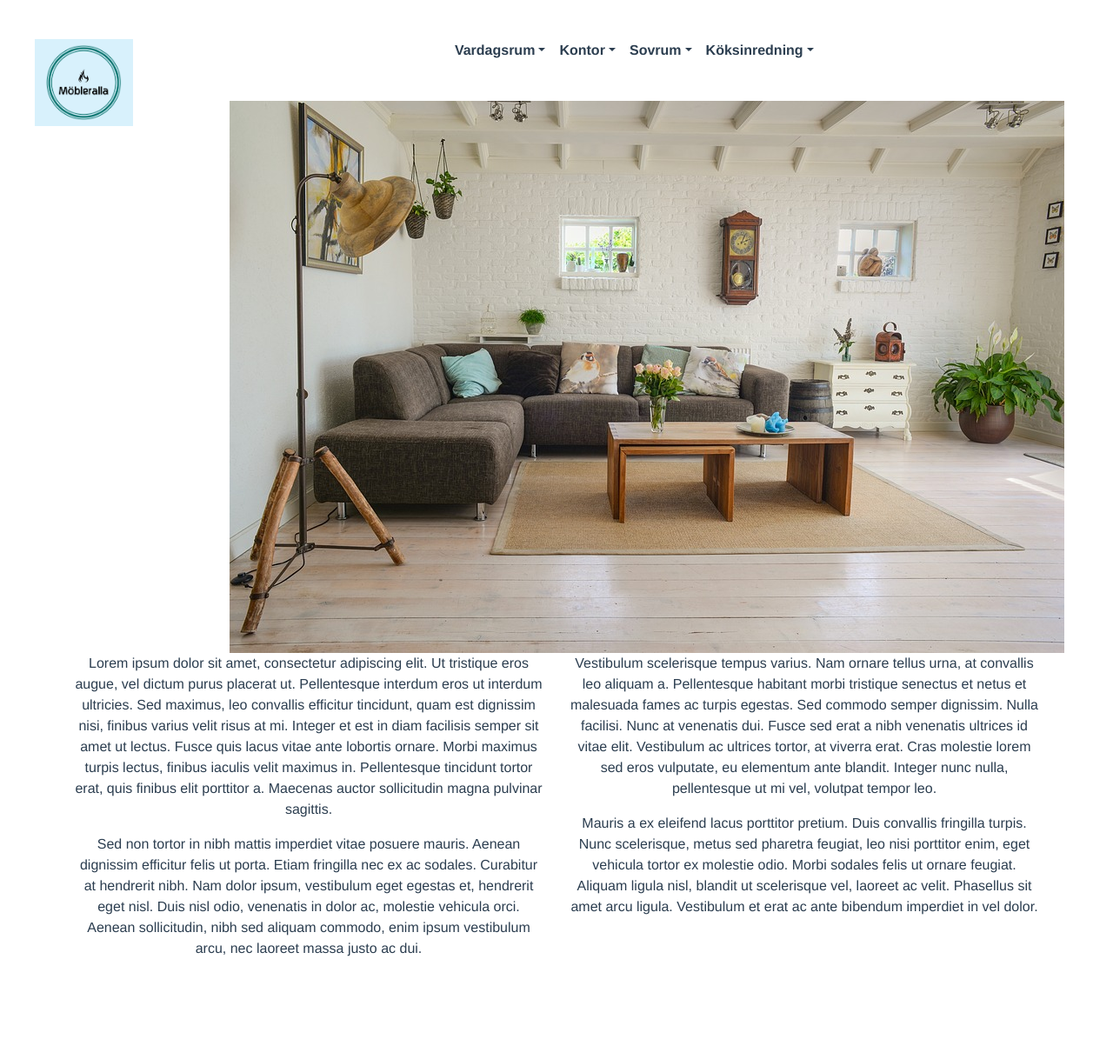
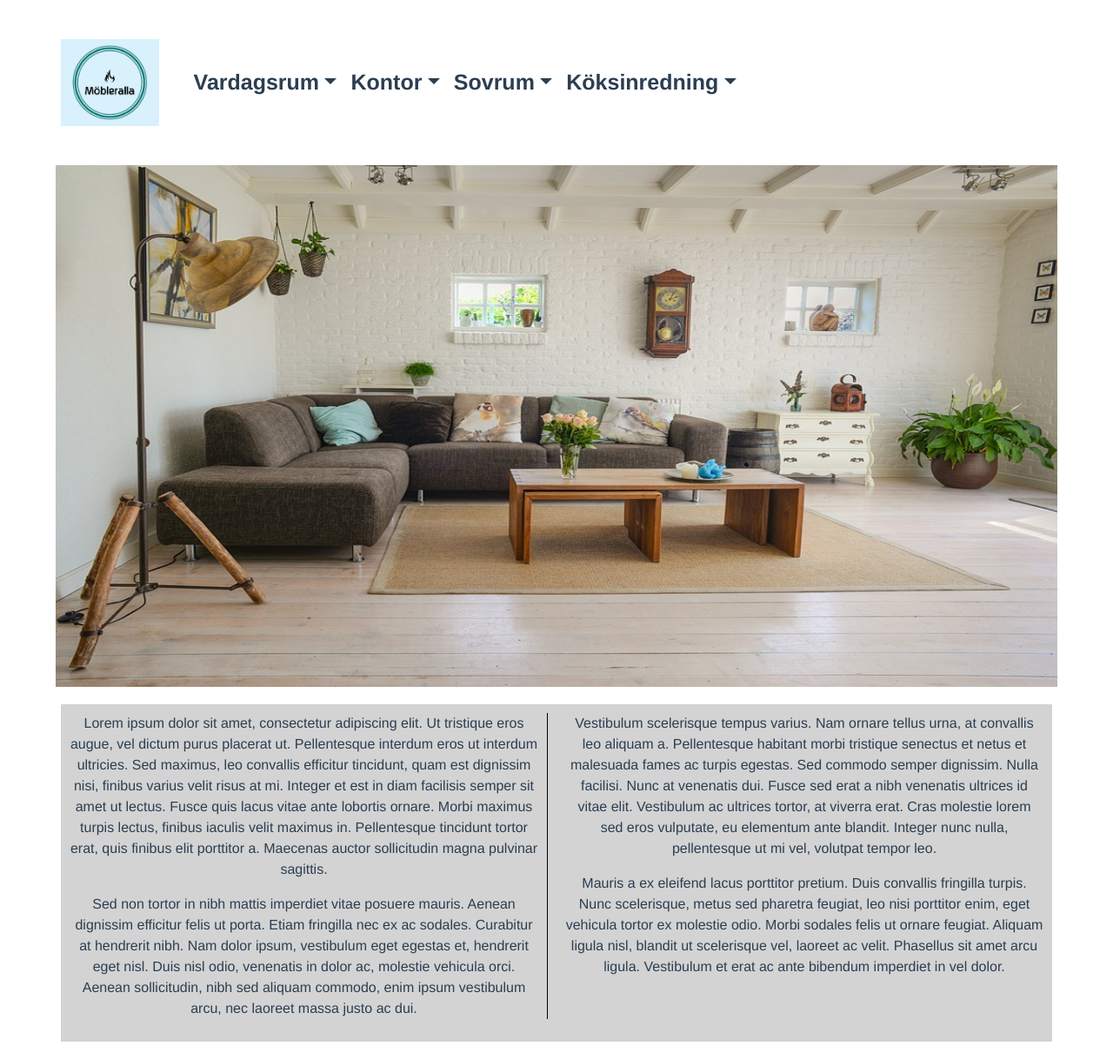
Before and after one commit to MariaWallin/mobleralla3, a Vue app: page /#/ in a window 1280 px wide. Shown: the whole page at 87% size. Before the commit the page ends 1119 px from the top, so only its background shows below. Built offline with nearby package versions, Linux system fonts and the light colour scheme.

Commit message:
Fixat länkar.....

```diff
--- a/src/App.vue
+++ b/src/App.vue
@@ -51,7 +51,7 @@
 
                 <li class="nav-item dropdown">
                   <a class="nav-link dropdown-toggle" href="#" id="navbardrop" data-toggle="dropdown">
-                  <router-link to="/Köksinredning.vue">Köksinredning</router-link>
+                  <router-link to="/Kok.vue">Köksinredning</router-link>
                   </a>
                   <div class="dropdown-menu">
                     <a class="dropdown-item" href="#">Bänkskivor</a>
@@ -64,7 +64,7 @@
               </ul>
             </nav>
     </div>
-    <img alt="headerimg" src="./assets/_interior.jpg">
+    <img class="banner" alt="headerimg" src="./assets/_interior.jpg">
     <router-view/>
   </div>
 </template>
--- a/src/router.ts
+++ b/src/router.ts
@@ -31,6 +31,15 @@ export default new Router({
         import(/* webpackChunkName: "vardagsrum" */ "./views/Vardagsrum.vue")
       },
 {
+      path: "/kontor",
+      name: "kontor",
+      // route level code-splitting
+      // this generates a separate chunk (about.[hash].js) for this route
+      // which is lazy-loaded when the route is visited.
+      component: () =>
+        import(/* webpackChunkName: "kontor" */ "./views/Kontor.vue")
+      },
+{
       path: "/kok",
       name: "kok",
       // route level code-splitting
--- a/src/views/Home.vue
+++ b/src/views/Home.vue
@@ -1,9 +1,3 @@
-<template>
-
-
-  </div>
-</template>
-
 <template>
 	<div class="container">
   <div class="row">
@@ -47,15 +41,32 @@ export default class Home extends Vue {}
 <style>
   .navbar-nav{
     text-align: center;
-    margin: auto;
+    margin-top: 30px;
+    font-size: 25px;
   }
   .navbar-brand > img{
     max-height: 100px;
-    margin: 40px;
+    margin: 40px 0px 40px 70px;
 
   }
   .navbar-brand {
-
     float:left;
   }
+
+
+  .col1 {
+    border-right: 1px solid black;
+    padding-right:10px;
+}
+  .col {
+    margin-top: 20px;
+    background-color: lightgrey;
+    padding:10px;
+    width:40vw;
+    margin-bottom: 20px;
+}
+  .banner{
+  width: 90%;
+  height: 600px;
+  }
 </style>
```
